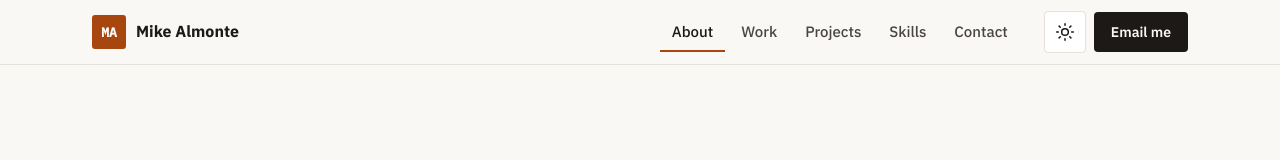
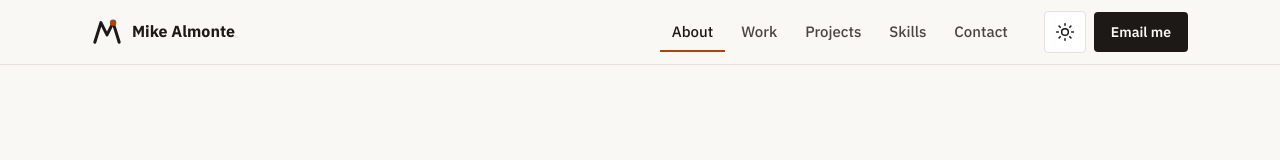
Before and after one commit to almontemike2001-star/almontemike2001-star.github.io, a plain HTML site: page index.html in a window 1280 px wide. Shown: the top 160 px of the page. Drawn offline with Linux system fonts and the light colour scheme.

Commit message:
feat: line-chart M logo and favicon
Co-Authored-By: Claude Opus 5.5 <noreply@anthropic.com>

```diff
--- a/assets/css/style.css
+++ b/assets/css/style.css
@@ -159,10 +159,9 @@ svg { flex-shrink: 0; }
 .site-header.scrolled { border-bottom-color: var(--line-strong); }
 .nav { height: var(--header-h); display: flex; align-items: center; gap: 24px; }
 .brand { display: inline-flex; align-items: center; gap: 10px; text-decoration: none; font-weight: 700; }
-.brand-mark {
-  display: grid; place-items: center; width: 34px; height: 34px; border-radius: 3px;
-  background: var(--accent); color: var(--accent-ink); font: 600 13px/1 var(--font-mono);
-}
+.brand-mark { width: 30px; height: 30px; overflow: visible; }
+.brand-mark polyline { fill: none; stroke: var(--ink); stroke-width: 3.2; stroke-linecap: round; stroke-linejoin: round; }
+.brand-mark circle { fill: var(--accent); }
 .brand-name { font-size: 16px; }
 .nav-links { display: flex; gap: 4px; list-style: none; margin-left: auto; }
 .nav-links a {
--- a/index.html
+++ b/index.html
@@ -49,7 +49,7 @@
   <header class="site-header" id="top">
     <nav class="nav container" aria-label="Main">
       <a class="brand" href="#top" aria-label="Mike Jay-Vee Almonte, back to top">
-        <span class="brand-mark" aria-hidden="true">MA</span>
+        <svg class="brand-mark" viewBox="0 0 32 32" aria-hidden="true"><polyline points="3,27 9.5,6 16,19 22.5,6 29,27"/><circle cx="22.5" cy="6" r="3.4"/></svg>
         <span class="brand-name">Mike Almonte</span>
       </a>
 
```
Also changed, not shown: assets/favicon.svg.
